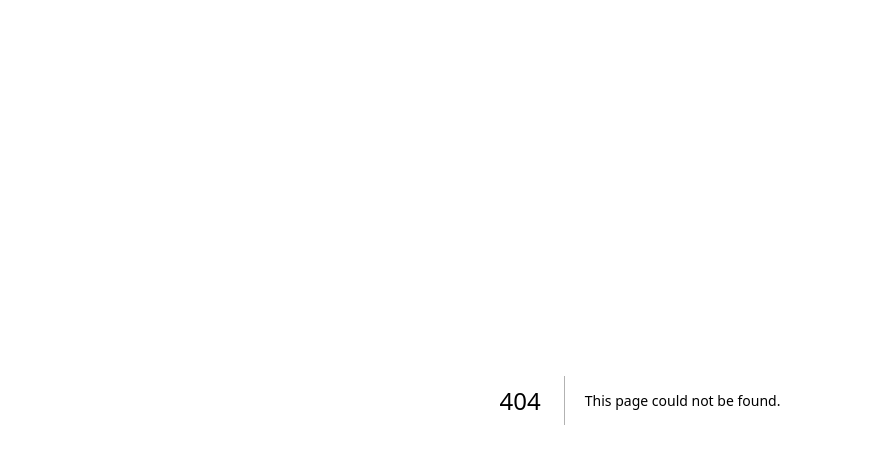
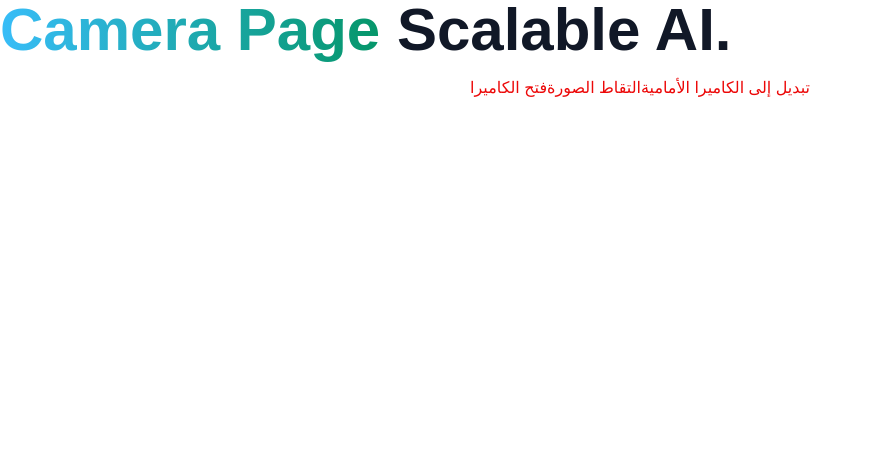
Before and after one commit to MugahidAlluqmani/aklna-deploy, a Next.js app: page /cameraPage in a window 1280 px wide. Before the commit this address had no page. Shown: the top 464 px of the page, without its empty margins (0-870 px from the left). Built offline with nearby package versions, Linux system fonts and the light colour scheme.

Commit message:
add page camera

```diff
--- /dev/null
+++ b/app/cameraPage/page.js
@@ -0,0 +1,92 @@
+"use client"
+import React, { useState, useRef } from 'react';
+
+export default function cameraPage(){
+    const [image, setImage] = useState(null); // لتخزين الصورة الملتقطة
+    const [isFrontCamera, setIsFrontCamera] = useState(false); // للتحقق من نوع الكاميرا المستخدمة
+    const videoRef = useRef(null);
+    const canvasRef = useRef(null);
+
+
+  // تشغيل الكاميرا بناءً على نوع الكاميرا (أمامية أو خلفية)
+  const startCamera = () => {
+    navigator.mediaDevices
+      .getUserMedia({
+        video: {
+          facingMode: isFrontCamera ? 'user' : 'environment', // اختيار الكاميرا الأمامية أو الخلفية
+          width: { ideal: 1280 },
+          height: { ideal: 720 }
+        },
+      })
+      .then((stream) => {
+        videoRef.current.srcObject = stream;
+        videoRef.current.play();
+      })
+      .catch((err) => {
+        console.error("Error accessing camera: ", err);
+      });
+  };
+
+  // إيقاف الكاميرا
+  const stopCamera = () => {
+    const stream = videoRef.current.srcObject;
+    if (stream) {
+      const tracks = stream.getTracks();
+      tracks.forEach((track) => track.stop());
+    }
+  };
+
+  // التقاط الصورة
+  const takePicture = () => {
+    const video = videoRef.current;
+    const canvas = canvasRef.current;
+    const context = canvas.getContext('2d');
+
+    canvas.width = video.videoWidth;
+    canvas.height = video.videoHeight;
+
+    context.drawImage(video, 0, 0, canvas.width, canvas.height);
+    const imageDataURL = canvas.toDataURL('image/png');
+    setImage(imageDataURL);
+
+    // إيقاف الكاميرا بعد التقاط الصورة
+    stopCamera();
+  };
+
+  // تبديل الكاميرا بين الأمامية والخلفية
+  const toggleCamera = () => {
+    stopCamera(); // إيقاف الكاميرا الحالية
+    setIsFrontCamera((prev) => !prev); // تبديل نوع الكاميرا
+    startCamera(); // إعادة تشغيل الكاميرا بالإعداد الجديد
+  };
+
+
+
+    return (
+        <>
+        <div>
+        <h1 class="mb-4 text-3xl font-extrabold text-gray-900 dark:text-white md:text-5xl lg:text-6xl"><span class="text-transparent bg-clip-text bg-gradient-to-r to-emerald-600 from-sky-400">Camera Page</span> Scalable AI.</h1>
+        </div>
+        <div style={{ textAlign: 'center' }}>
+      {!image ? (
+        <>
+          <video ref={videoRef} style={{ display: 'none' }} /> {/* إخفاء الفيديو */}
+          <button onClick={startCamera}>فتح الكاميرا</button>
+          <button onClick={takePicture}>التقاط الصورة</button>
+          <button onClick={toggleCamera}>
+            تبديل إلى الكاميرا {isFrontCamera ? 'الخلفية' : 'الأمامية'}
+          </button>
+        </>
+      ) : (
+        <>
+          <h3>الصورة الملتقطة:</h3>
+          <img src={image} alt="Captured" style={{ maxWidth: '100%' }} />
+        </>
+      )}
+      <canvas ref={canvasRef} style={{ display: 'none' }} /> {/* إخفاء الكانفاس */}
+    </div>
+
+        </>
+      );
+
+}
```
